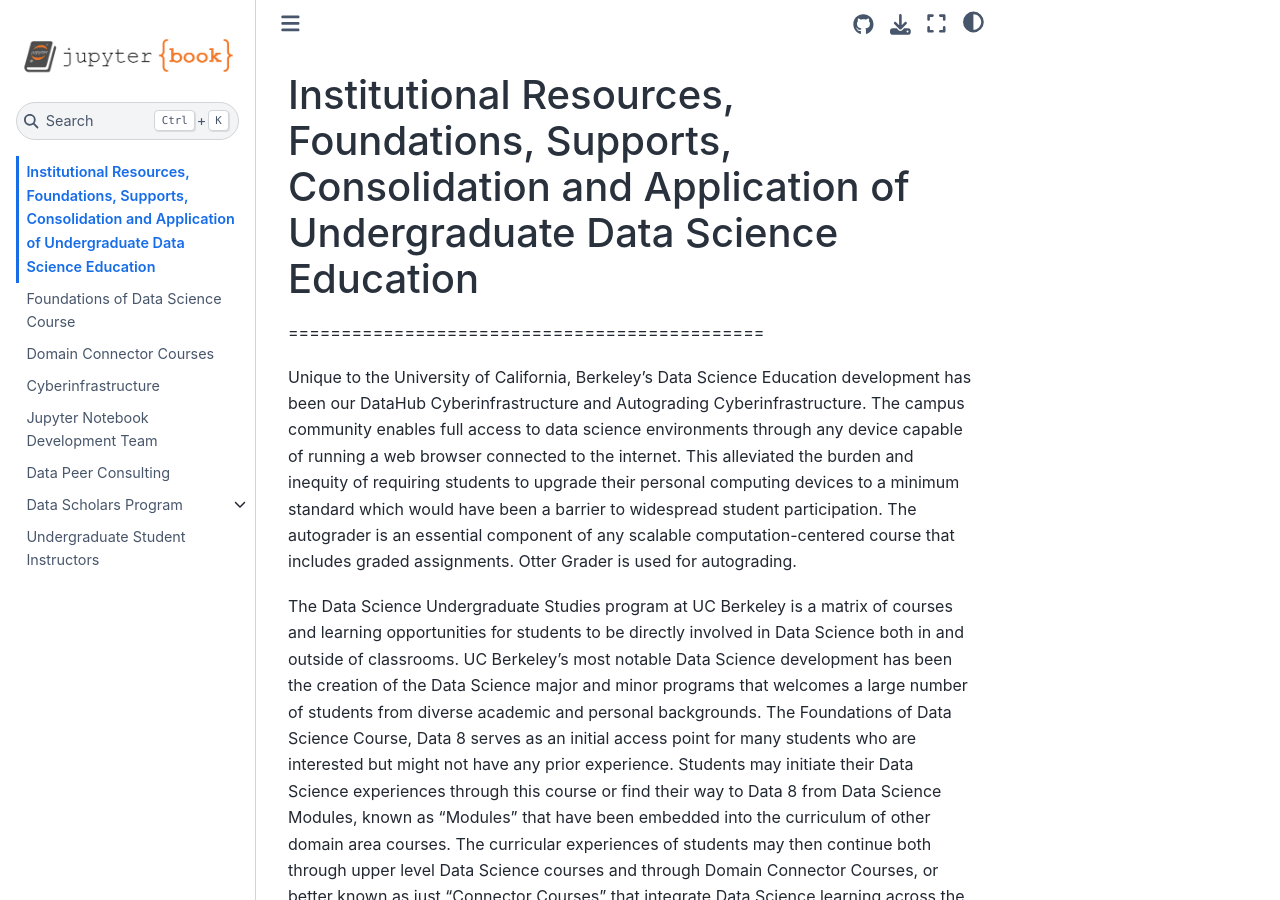
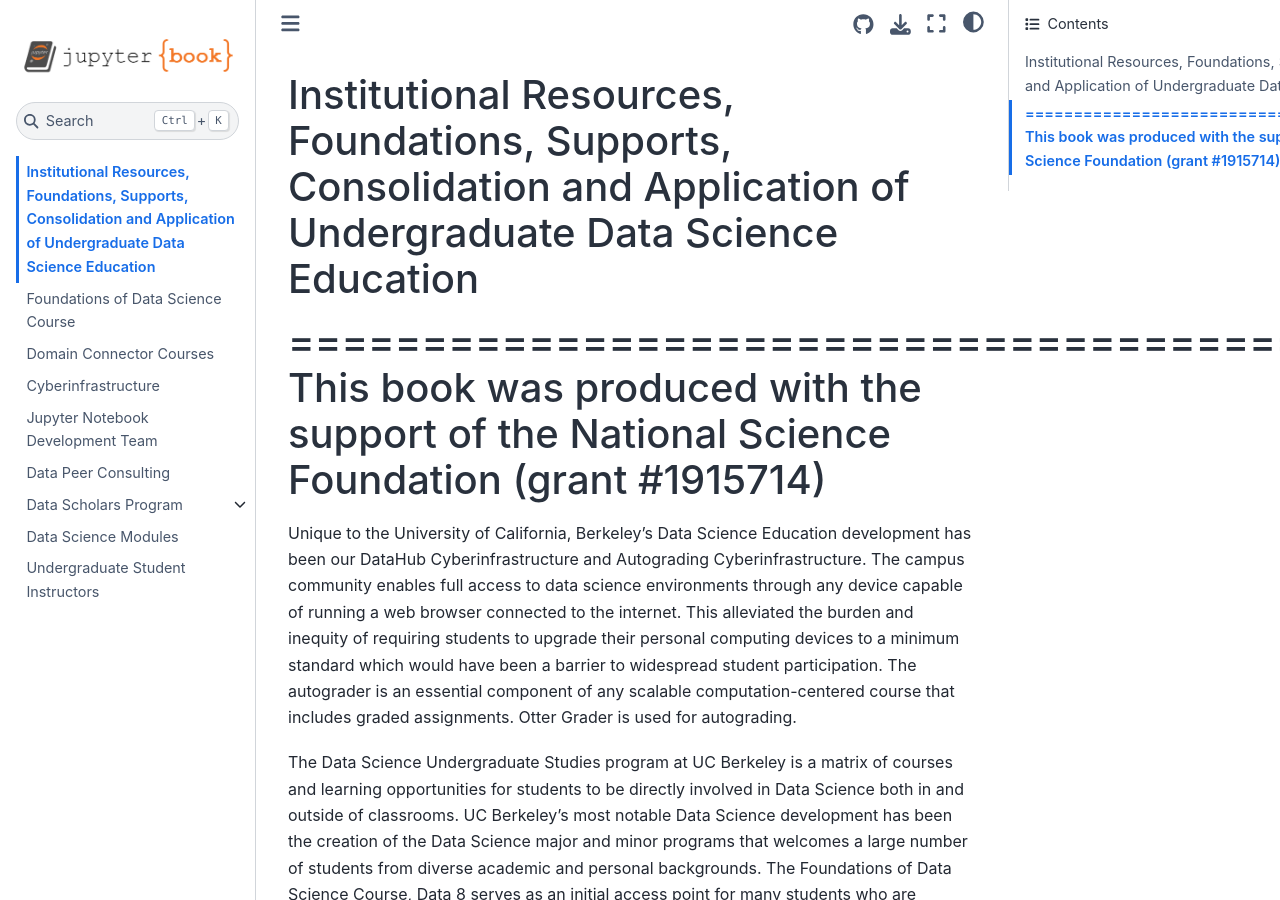
Before and after one commit to dlab-projects/iuse-documentation, a Jupyter Book: the page built from intro.md, in a window 1280 px wide and 900 px high. Built offline with Jupyter Book 1.0.4 settings and Sphinx 7.4.7 and the Sphinx Book theme 1.1.4, drawn with Linux system fonts in a browser that asks for light colours.

Commit message:
Name and file updates

```diff
--- a/_config.yml
+++ b/_config.yml
@@ -1,7 +1,7 @@
 # Book settings
 # Learn more at https://jupyterbook.org/customize/config.html
 
-title: NSF IUSE Documentation
+title: UC Berkeley Lower Division Data Science Program Documentation
 author: D-Lab, University of California, Berkeley
 logo: logo.png
 
--- a/_toc.yml
+++ b/_toc.yml
@@ -13,5 +13,5 @@ chapters:
         - file: data-science-discovery-projects
     - file: data-scholars-foundations-seminar
     - file: data-scholars-pathways-seminar
-    - file: data-science-modules
+- file: data-science-modules
 - file: undergraduate-student-instructors
--- a/intro.md
+++ b/intro.md
@@ -1,4 +1,6 @@
 ## Institutional Resources, Foundations, Supports, Consolidation and Application of Undergraduate Data Science Education
+=============================================
+This book was produced with the support of the National Science Foundation (grant #1915714)
 =============================================
 
 Unique to the University of California, Berkeley’s Data Science Education development has been our DataHub Cyberinfrastructure and Autograding Cyberinfrastructure. The campus community enables full access to data science environments through any device capable of running a web browser connected to the internet. This alleviated the burden and inequity of requiring students to upgrade their personal computing devices to a minimum standard which would have been a barrier to widespread student participation.  The autograder is an essential component of any scalable computation-centered course that includes graded assignments. Otter Grader is used for autograding.
```
